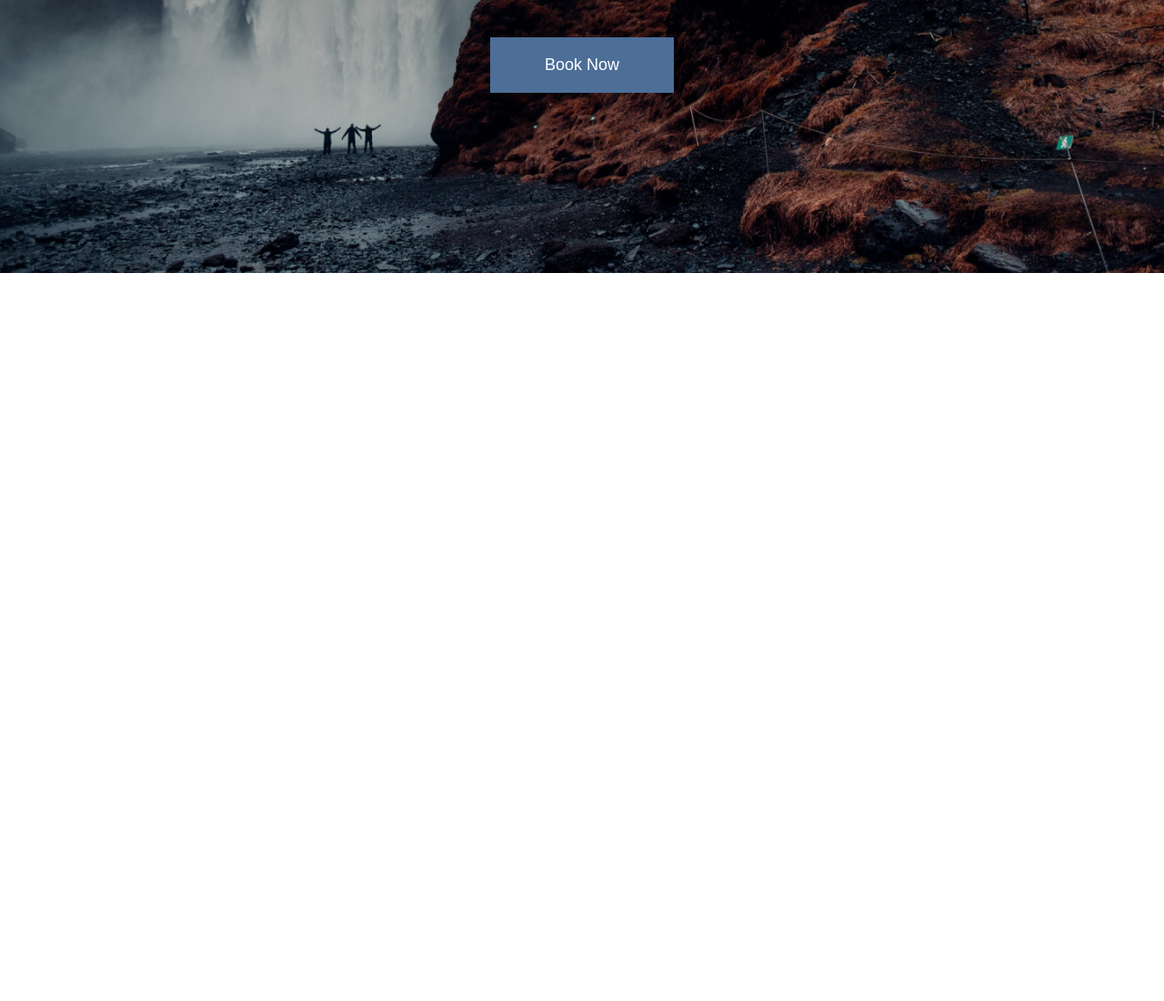
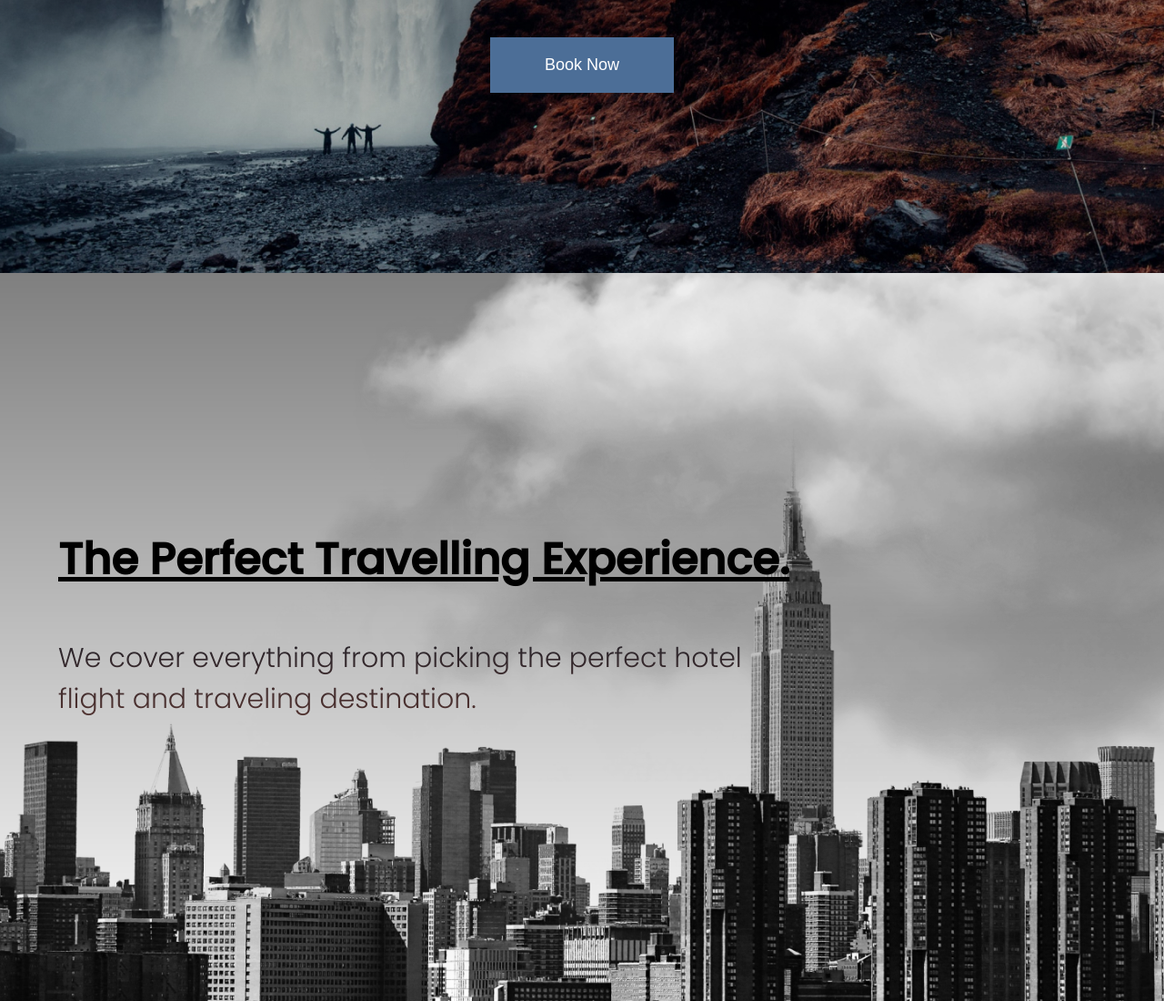
Before and after one commit to sdsimkins/Travel-Website, a plain HTML site: page index.html in a window 1280 px wide. Shown: the part 500-1600 px from the top of the page at 91% size. Before the commit the page ends 800 px from the top, so only its background shows below. Drawn offline with Linux system fonts and the light colour scheme; a web font is replaced by a local one.

Commit message:
Added Locations section

```diff
--- a/index.html
+++ b/index.html
@@ -25,10 +25,20 @@
     </header>
     <section class="hero">
         <h2>Travel Beyond Limits.</h2>
-        <h3>Start your travel at an affordable price with Travelly <br/>
+        <h3>
+            Start your travel at an affordable price with Travelly <br/>
             Contact us now below.
         </h3>
         <button>Book Now</button>
     </section>
+    <section id="locations">
+        <header class="locations-head">
+            <h2>The Perfect Travelling Experience.</h2>
+            <h3>We cover everything from picking the perfect hotel <br>
+            flight and traveling destination.</h3>
+        </header>
+        <img src="/img/cloud.png" class="moving-cloud-1 cloud">
+        <img src="/img/cloud.png" class="moving-cloud-2 cloud">
+    </section>
 </body>
 </html>
--- a/style.css
+++ b/style.css
@@ -43,6 +43,10 @@ button {
     color: white;
     font-size: 1.8rem;
     cursor: pointer;
+    transition: background-color 0.5s ease-in-out;
+}
+button:hover{
+    background: #27394e;
 }
 
 /* Nav Section with Hero */
@@ -91,6 +95,68 @@ nav ul {
     padding: 5rem;
 }
 
+/* Locations Section */
+
+#locations{
+    min-height: 100vh;
+    background: linear-gradient(rgba(0,0,0,0.5),transparent), url(/img/new-york-page.png);
+    background-size: cover;
+    background-position: center;
+    display: flex;
+    align-items: center;
+    position: relative;
+    overflow: hidden;
+}
+
+.locations-head {
+    width: 90%;
+    margin: auto;
+}
+
+.locations-head h2 {
+    padding: 1rem 0rem;
+    text-decoration: underline;
+    text-decoration-thickness: 0.5rem;
+}
+
+.locations-head h3 {
+    padding: 4rem 0rem;
+    background: linear-gradient(#131c27,#663b34);
+    -webkit-background-clip: text;
+    -webkit-text-fill-color: transparent;
+}
+
+.cloud{
+    position: absolute;
+    top: 0%;
+    right: 0%;
+}
+
+.moving-cloud-1{
+    animation: cloudAnimation 3s infinite alternate ease-in-out;
+
+}
+
+.moving-cloud-2{
+    top: 20%;
+    z-index: -1;
+    opacity: 0.5;
+    animation: cloudAnimation 3.5s infinite alternate ease-in-out;
+
+}
+
+@keyframes cloudAnimation {
+    from{
+        transform: translate(10%,-10%);
+    }
+    to{
+        transform: translate(0%,0%);
+    }
+}
+
+
+/* Media Queries */
+
 @media screen and (max-width:932px) {
     html{
         font-size: 45%;
@@ -102,4 +168,16 @@ nav ul {
     #logo{
         padding: 2rem;
     }
+    .cloud{
+        height: 40rem;
+        pointer-events: none;
+    }
+    .moving-cloud-1{
+        z-index: -1;
+    }
+    .moving-cloud-2{
+        z-index: -2;
+        animation: none;
+        top: 10%;
+    }
 }
```
